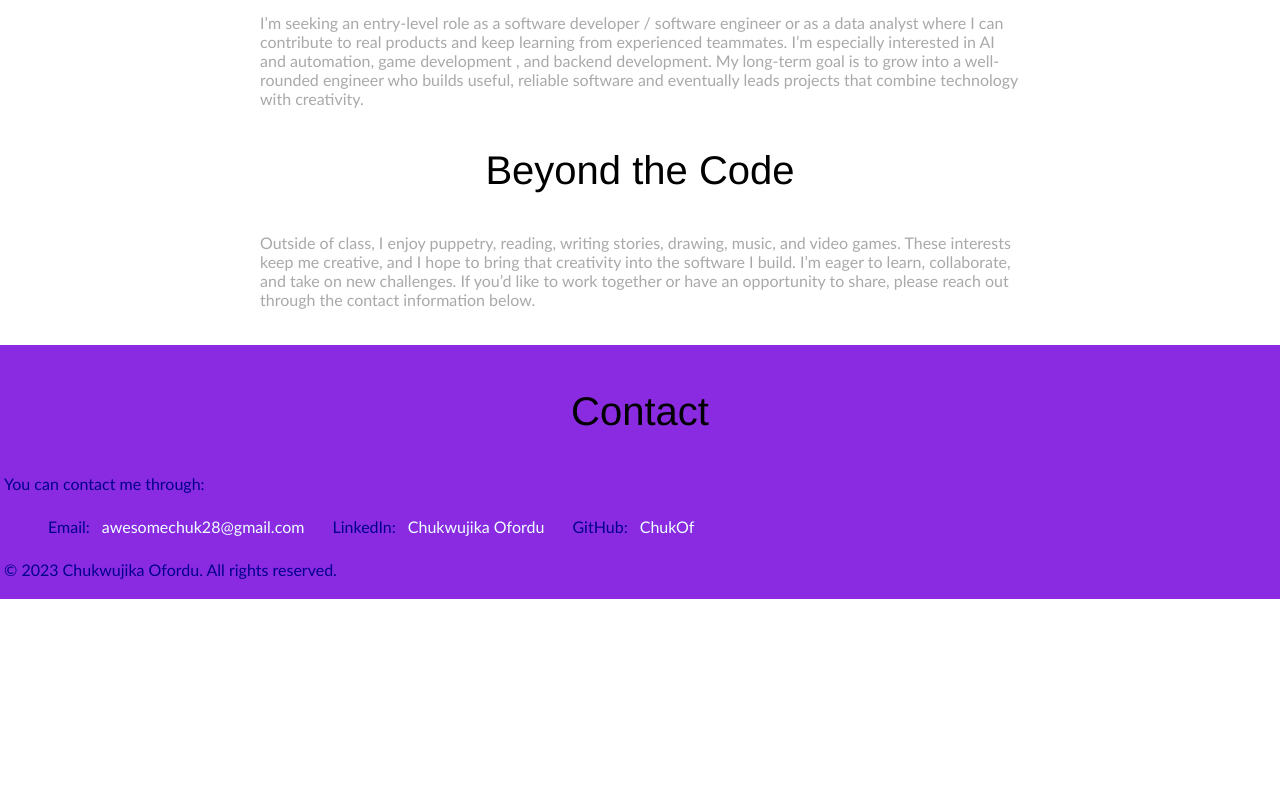
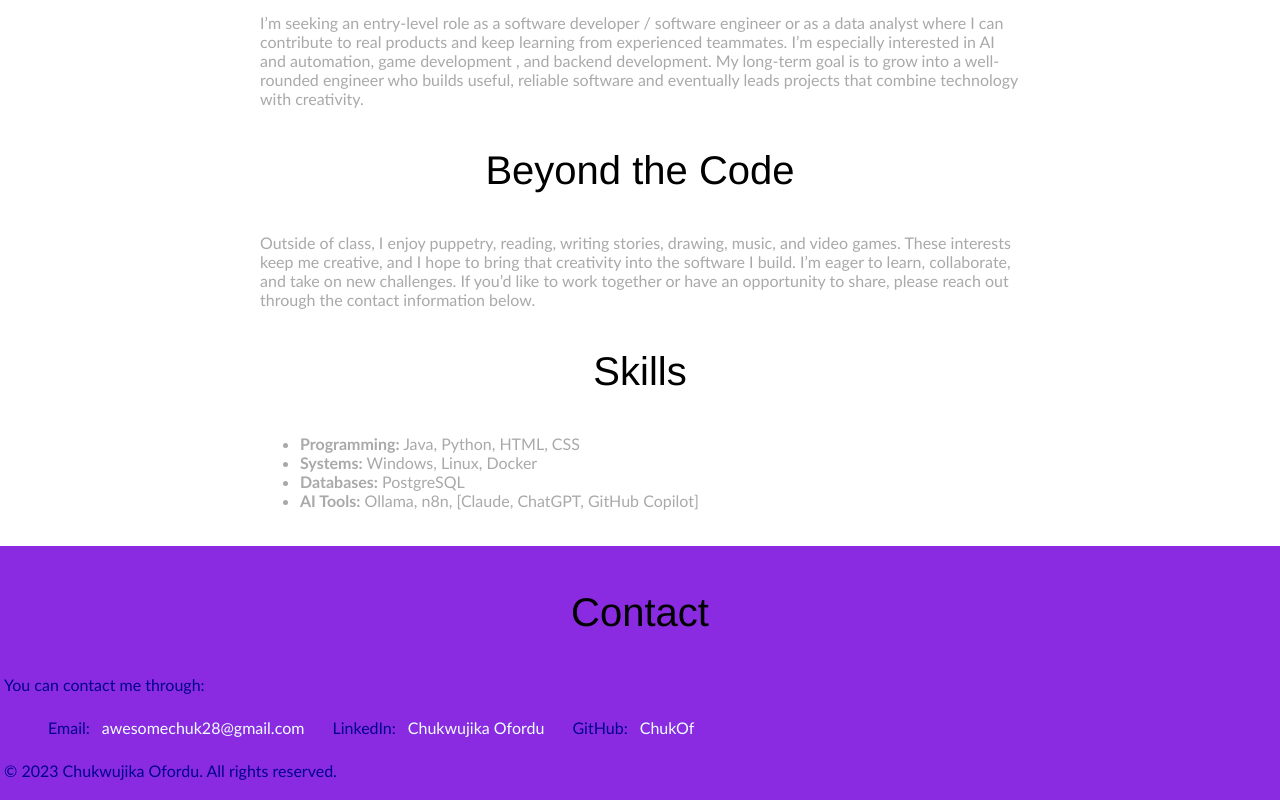
Before and after one commit to ChukOf/ChukOf.github.io, a plain HTML site: page about.html in a window 1280 px wide. Shown: the part 862-1662 px from the top of the page. Before the commit the page ends 1461 px from the top, so only its background shows below. Drawn offline with Linux system fonts and the light colour scheme.

Commit message:
Added skills section

```diff
--- a/about.html
+++ b/about.html
@@ -56,6 +56,13 @@
   take on new challenges. If you’d like to work together or have an opportunity
   to share, please reach out through the contact information below.
 </p>
+    <h3 class = "section-header" >Skills</h3>
+<ul>
+  <li><strong>Programming:</strong> Java, Python, HTML, CSS</li>
+  <li><strong>Systems:</strong> Windows, Linux, Docker</li>
+  <li><strong>Databases:</strong> PostgreSQL</li>
+  <li><strong>AI Tools:</strong> Ollama, n8n, [Claude, ChatGPT, GitHub Copilot]</li>
+</ul>
 
     </section>
     <footer class="main-footer">
```
